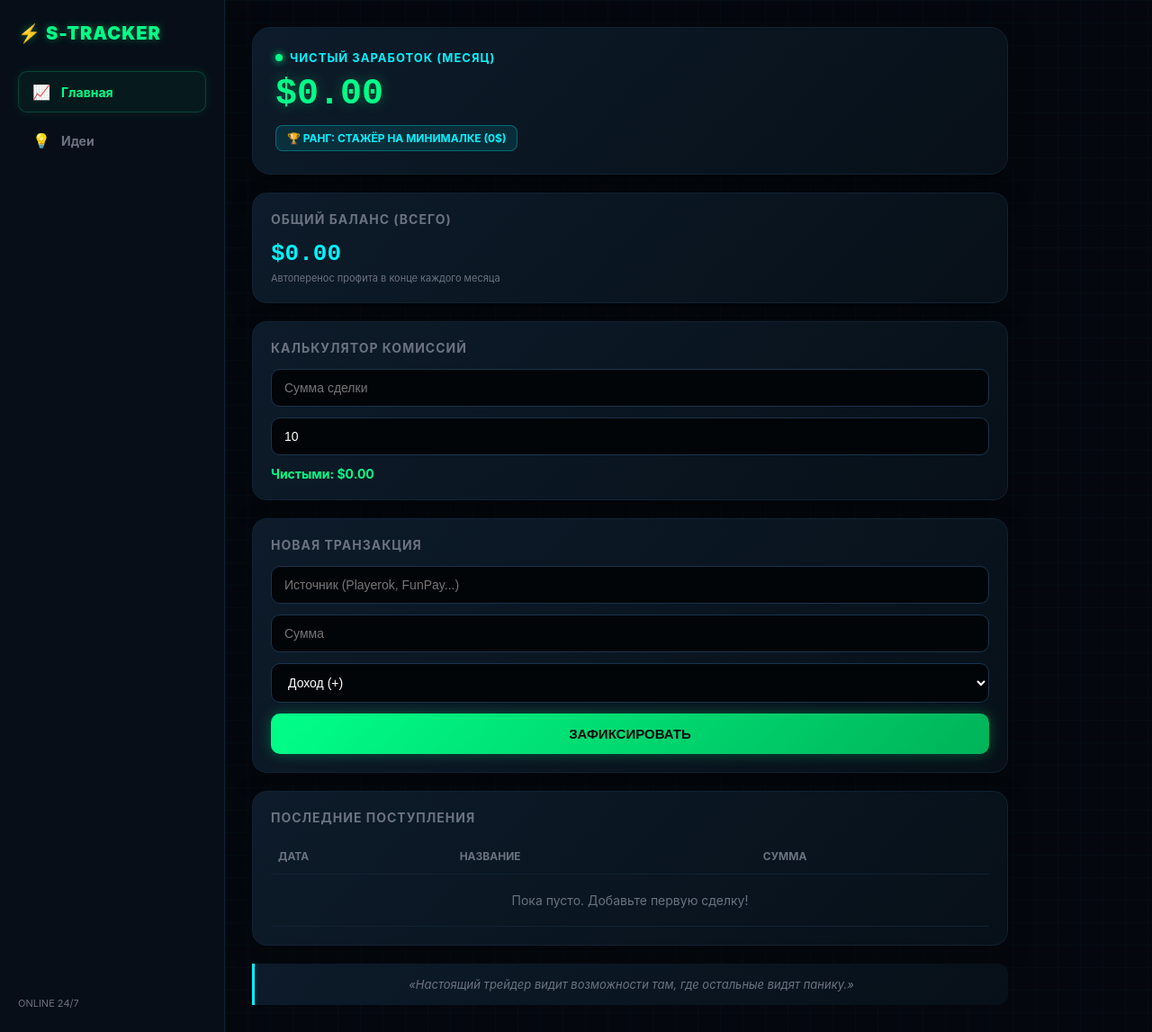
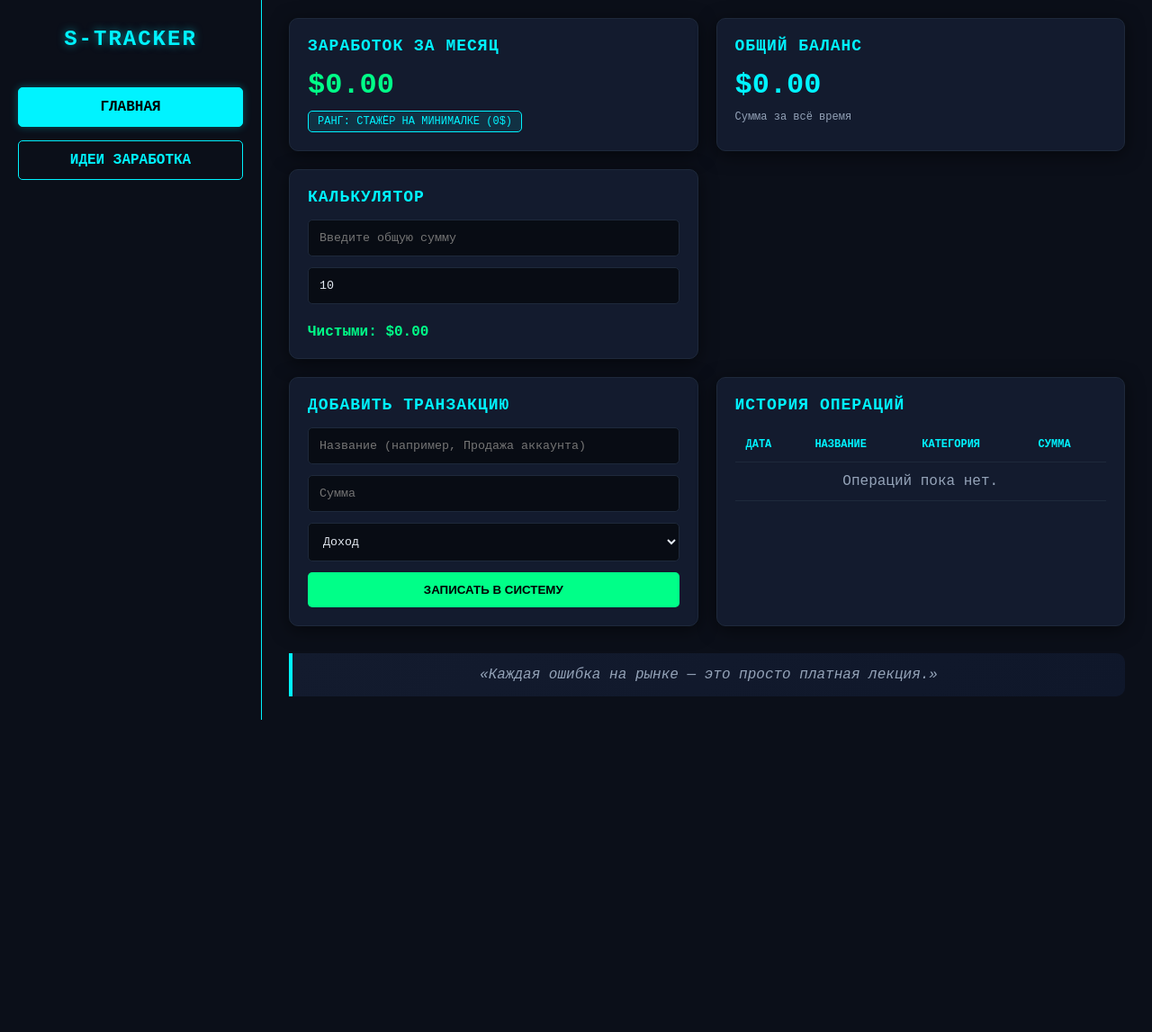
Before and after one commit to Siobaba/s-tracker, a Flask app: page / in a window 1280 px wide. Shown: the whole page at 90% size. After the commit the page ends 800 px from the top, so only its background shows below. Run offline with Flask 3, Linux system fonts and the light colour scheme; data comes from the database, SQL or seed files in the repository; data that the repository does not hold is empty.

Commit message:
Update index.html

```diff
--- a/templates/index.html
+++ b/templates/index.html
@@ -5,368 +5,317 @@
     <meta name="viewport" content="width=device-width, initial-scale=1.0">
     <title>S-TRACKER // TERMINAL</title>
     <style>
+        /* ТОТ САМЫЙ ОРИГИНАЛЬНЫЙ ЦВЕТОВОЙ КОД */
         :root {
-            --bg-color: #04080e;
-            --sidebar-bg: #070e18;
-            --card-bg: linear-gradient(135deg, #0d1b2a, #071018);
-            --neon-green: #00ff88;
-            --neon-cyan: #00f3ff;
-            --text-main: #ffffff;
-            --text-muted: #6b7280;
-            --border-color: #112233;
-        }
-
-        * {
-            box-sizing: border-box;
-            margin: 0;
-            padding: 0;
+            --bg-color: #0b0f19;
+            --card-bg: #131b2e;
+            --accent-green: #00ff88;
+            --accent-cyan: #00f3ff;
+            --text-main: #e2e8f0;
+            --text-muted: #94a3b8;
+            --border-color: #1e293b;
         }
 
         body {
             background-color: var(--bg-color);
             color: var(--text-main);
-            font-family: -apple-system, BlinkMacSystemFont, 'Segoe UI', Roboto, sans-serif;
+            font-family: 'Courier New', Courier, monospace;
+            margin: 0;
             display: flex;
             min-height: 100vh;
-            background-image:
-                linear-gradient(rgba(0, 243, 255, 0.02) 1px, transparent 1px),
-                linear-gradient(90deg, rgba(0, 243, 255, 0.02) 1px, transparent 1px);
-            background-size: 25px 25px;
         }
 
-        /* Левая панель навигации (Сайдбар) */
+        /* ЛЕВАЯ ПАНЕЛЬ ДЛЯ ПК */
         .sidebar {
             width: 250px;
-            background: var(--sidebar-bg);
-            border-right: 1px solid var(--border-color);
-            padding: 25px 20px;
+            background-color: var(--bg-color);
+            border-right: 1px solid var(--accent-cyan);
+            padding: 20px;
             display: flex;
             flex-direction: column;
-            justify-content: space-between;
-            flex-shrink: 0;
+        }
+        .sidebar h1 {
+            color: var(--accent-cyan);
+            font-size: 24px;
+            margin-top: 10px;
+            margin-bottom: 40px;
+            text-align: center;
+            text-shadow: 0 0 10px rgba(0, 243, 255, 0.5);
+            letter-spacing: 2px;
+        }
+        .nav-links {
+            display: flex;
+            flex-direction: column;
+            gap: 15px;
+        }
+        .nav-links a {
+            color: var(--accent-cyan);
+            text-decoration: none;
+            font-size: 16px;
+            font-weight: bold;
+            padding: 12px;
+            border: 1px solid var(--accent-cyan);
+            border-radius: 5px;
+            text-align: center;
+            text-transform: uppercase;
+            transition: 0.2s;
+        }
+        .nav-links a:hover, .nav-links a.active {
+            background: var(--accent-cyan);
+            color: #000;
+            box-shadow: 0 0 10px rgba(0, 243, 255, 0.3);
         }
 
-        .logo {
-            font-size: 20px;
-            font-weight: 900;
-            color: var(--neon-green);
-            letter-spacing: 1px;
-            text-shadow: 0 0 10px rgba(0, 255, 136, 0.4);
-            margin-bottom: 30px;
-            display: flex;
-            align-items: center;
-            gap: 8px;
-        }
-
-        .nav-list {
-            list-style: none;
-            display: flex;
-            flex-direction: column;
-            gap: 8px;
-        }
-
-        .nav-link {
-            display: flex;
-            align-items: center;
-            gap: 12px;
-            padding: 12px 15px;
-            color: var(--text-muted);
-            text-decoration: none;
-            font-size: 14px;
-            font-weight: 700;
-            border-radius: 10px;
-            border: 1px solid transparent;
-            transition: 0.2s;
-        }
-
-        .nav-link.active, .nav-link:hover {
-            color: var(--neon-green);
-            background: rgba(0, 255, 136, 0.05);
-            border-color: rgba(0, 255, 136, 0.2);
-            box-shadow: 0 0 12px rgba(0, 255, 136, 0.1);
-        }
-
-        .nav-link span {
-            font-size: 16px;
-        }
-
-        /* Главная рабочая область справа */
+        /* ОСНОВНОЙ КОНТЕНТ */
         .main-content {
             flex: 1;
-            padding: 30px;
+            padding: 20px 30px;
             overflow-y: auto;
-            max-width: 900px;
         }
-
-        /* Главная карточка баланса */
-        .main-card {
-            background: var(--card-bg);
-            border: 1px solid var(--border-color);
-            border-radius: 20px;
-            padding: 25px;
-            margin-bottom: 20px;
-            box-shadow: 0 10px 30px rgba(0,0,0,0.5);
-        }
-
-        .balance-label {
-            color: var(--neon-cyan);
-            font-size: 13px;
-            font-weight: 700;
+        h2 {
+            color: var(--accent-cyan);
             text-transform: uppercase;
             letter-spacing: 1px;
-            display: flex;
-            align-items: center;
-            gap: 8px;
+            margin-top: 0;
+            font-size: 18px;
+        }
+        .dashboard-grid {
+            display: grid;
+            grid-template-columns: repeat(auto-fit, minmax(300px, 1fr));
+            gap: 20px;
+            margin-bottom: 20px;
+        }
+        .card {
+            background-color: var(--card-bg);
+            border: 1px solid var(--border-color);
+            border-radius: 10px;
+            padding: 20px;
+            box-shadow: 0 4px 20px rgba(0,0,0,0.5);
+        }
+        .stat-value {
+            font-size: 32px;
+            font-weight: bold;
+            color: var(--accent-green);
+            margin-top: 10px;
             margin-bottom: 10px;
         }
-
-        .balance-label::before {
-            content: '';
-            width: 8px;
-            height: 8px;
-            background: var(--neon-green);
-            border-radius: 50%;
-            box-shadow: 0 0 8px var(--neon-green);
-        }
-
-        .balance-amount {
-            font-size: 40px;
-            font-weight: 900;
-            color: var(--neon-green);
-            text-shadow: 0 0 15px rgba(0, 255, 136, 0.3);
-            font-family: 'Courier New', monospace;
-            margin-bottom: 12px;
-        }
-
         .rank-badge {
             display: inline-block;
             background: rgba(0, 243, 255, 0.1);
-            color: var(--neon-cyan);
-            border: 1px solid rgba(0, 243, 255, 0.3);
-            padding: 6px 12px;
-            border-radius: 8px;
+            color: var(--accent-cyan);
+            border: 1px solid var(--accent-cyan);
+            padding: 4px 10px;
+            border-radius: 5px;
             font-size: 12px;
-            font-weight: 700;
             text-transform: uppercase;
         }
-
-        /* Карточки */
-        .card {
-            background: var(--card-bg);
+        input, select {
+            background: #080c14;
             border: 1px solid var(--border-color);
-            border-radius: 16px;
-            padding: 20px;
-            margin-bottom: 20px;
-            box-shadow: 0 8px 25px rgba(0,0,0,0.4);
-        }
-
-        .card-title {
-            font-size: 14px;
-            font-weight: 700;
-            color: var(--text-muted);
-            text-transform: uppercase;
-            letter-spacing: 1px;
-            margin-bottom: 15px;
-        }
-
-        input, select {
+            color: var(--text-main);
+            padding: 12px;
+            border-radius: 5px;
             width: 100%;
-            background: #020508;
-            border: 1px solid #1a334e;
-            color: #fff;
-            padding: 12px 14px;
-            border-radius: 10px;
-            font-size: 14px;
+            box-sizing: border-box;
             margin-bottom: 12px;
-            box-sizing: border-box;
+            font-family: inherit;
             outline: none;
         }
-
         input:focus, select:focus {
-            border-color: var(--neon-cyan);
-            box-shadow: 0 0 10px rgba(0, 243, 255, 0.2);
+            border-color: var(--accent-cyan);
         }
-
-        .btn-main {
+        button {
+            background-color: var(--accent-green);
+            color: #000;
+            font-weight: bold;
+            cursor: pointer;
+            transition: 0.2s;
+            border: none;
+            padding: 12px;
             width: 100%;
-            background: linear-gradient(135deg, var(--neon-green), #00b359);
-            color: #050a0f;
-            border: none;
-            padding: 14px;
-            border-radius: 10px;
-            font-size: 15px;
-            font-weight: 800;
+            border-radius: 5px;
             text-transform: uppercase;
-            cursor: pointer;
-            box-shadow: 0 0 15px rgba(0, 255, 136, 0.3);
-            transition: 0.2s;
         }
-
-        .btn-main:hover {
-            box-shadow: 0 0 25px var(--neon-green);
+        button:hover {
+            box-shadow: 0 0 10px var(--accent-green);
         }
-
-        /* Таблица */
         table {
             width: 100%;
             border-collapse: collapse;
-            font-size: 14px;
+            margin-top: 10px;
         }
-
         th, td {
-            padding: 12px 8px;
+            padding: 12px;
             text-align: left;
             border-bottom: 1px solid var(--border-color);
         }
-
         th {
+            color: var(--accent-cyan);
+            text-transform: uppercase;
+            font-size: 12px;
+        }
+        .quote-box {
+            background: linear-gradient(135deg, #131b2e, #0f172a);
+            border-left: 4px solid var(--accent-cyan);
+            padding: 15px;
+            margin-top: 30px;
+            border-radius: 0 10px 10px 0;
+            font-style: italic;
             color: var(--text-muted);
-            font-size: 12px;
-            text-transform: uppercase;
+            text-align: center;
         }
 
-        .quote-box {
-            background: var(--card-bg);
-            border-left: 3px solid var(--neon-cyan);
-            padding: 15px;
-            border-radius: 0 12px 12px 0;
-            color: var(--text-muted);
-            font-size: 13px;
-            font-style: italic;
-            text-align: center;
-            margin-top: 20px;
+        /* НИЖНЯЯ ПАНЕЛЬ ДЛЯ ТЕЛЕФОНА */
+        .bottom-nav {
+            display: none;
         }
 
-        /* Адаптив под мобилки: если экран узкий, сайдбар уходит наверх */
         @media (max-width: 768px) {
             body {
                 flex-direction: column;
+                padding-bottom: 70px; /* Отступ под меню на телефоне */
             }
             .sidebar {
-                width: 100%;
-                border-right: none;
-                border-bottom: 1px solid var(--border-color);
-                padding: 15px 20px;
-            }
-            .nav-list {
-                flex-direction: row;
-                justify-content: space-around;
+                display: none; /* Прячем боковую панель на телефоне */
             }
             .main-content {
                 padding: 15px;
+            }
+            .bottom-nav {
+                display: flex;
+                position: fixed;
+                bottom: 0;
+                left: 0;
+                width: 100%;
+                background: #0b0f19;
+                border-top: 1px solid var(--accent-cyan);
+                justify-content: space-around;
+                padding: 12px 0;
+                z-index: 1000;
+            }
+            .bottom-nav a {
+                color: var(--accent-cyan);
+                text-decoration: none;
+                font-size: 12px;
+                font-weight: bold;
+                text-transform: uppercase;
+                display: flex;
+                flex-direction: column;
+                align-items: center;
+                gap: 5px;
+            }
+            .bottom-nav a.active {
+                color: var(--accent-green);
             }
         }
     </style>
 </head>
 <body>
 
-    <!-- Левая панель навигации -->
+    <!-- Левая панель навигации (Только на ПК) -->
     <aside class="sidebar">
-        <div>
-            <div class="logo">⚡ S-TRACKER</div>
-            <ul class="nav-list">
-                <li><a href="/" class="nav-link active"><span>📈</span> Главная</a></li>
-                <li><a href="/ideas" class="nav-link"><span>💡</span> Идеи</a></li>
-            </ul>
+        <h1>S-TRACKER</h1>
+        <div class="nav-links">
+            <a href="/" class="active">Главная</a>
+            <a href="/ideas">Идеи заработка</a>
         </div>
-        <div style="font-size: 11px; color: var(--text-muted);">ONLINE 24/7</div>
     </aside>
 
-    <!-- Основная правая часть -->
+    <!-- Главная рабочая панель -->
     <main class="main-content">
-        <!-- Главная карточка: Заработок за месяц + Ранг -->
-        <div class="main-card">
-            <div class="balance-label">Чистый заработок (Месяц)</div>
-            <div class="balance-amount">${{ "%.2f"|format(month_total) }}</div>
-            <div class="rank-badge">🏆 Ранг: {{ current_rank }}</div>
+        <div class="dashboard-grid">
+            <div class="card">
+                <h2>Заработок за месяц</h2>
+                <div class="stat-value">${{ "%.2f"|format(month_total) }}</div>
+                <div><span class="rank-badge">Ранг: {{ current_rank }}</span></div>
             </div>
 
-        <!-- Вторая карточка: Общий баланс за всё время -->
             <div class="card">
-            <div class="card-title">Общий баланс (Всего)</div>
-            <div style="font-size: 26px; font-weight: 900; color: var(--neon-cyan); font-family: 'Courier New', monospace;">
-                ${{ "%.2f"|format(all_time_balance) }}
-            </div>
-            <div style="font-size: 11px; color: var(--text-muted); margin-top: 5px;">Автоперенос профита в конце каждого месяца</div>
+                <h2>Общий баланс</h2>
+                <div class="stat-value" style="color: var(--accent-cyan);">${{ "%.2f"|format(all_time_balance) }}</div>
+                <div style="font-size: 12px; color: var(--text-muted); margin-top: 10px;">Сумма за всё время</div>
             </div>
 
-        <!-- Калькулятор комиссий -->
             <div class="card">
-            <div class="card-title">Калькулятор комиссий</div>
-            <input type="number" id="calc-amount" placeholder="Сумма сделки" oninput="calcFee()">
-            <input type="number" id="calc-percent" placeholder="Процент комиссии (%)" value="10" oninput="calcFee()">
-            <div id="calc-result" style="font-weight: bold; color: var(--neon-green); font-size: 14px;">
-                Чистыми: $0.00
+                <h2>Калькулятор</h2>
+                <input type="number" id="calc-amount" placeholder="Введите общую сумму" oninput="calculateFee()">
+                <input type="number" id="calc-fee-percent" placeholder="Процент комиссии (например, 10)" value="10" oninput="calculateFee()">
+                <div id="calc-result" style="margin-top: 10px; font-weight: bold; color: var(--accent-green);">Чистыми: $0.00</div>
             </div>
         </div>
 
-        <!-- Добавление транзакции -->
+        <div class="dashboard-grid">
             <div class="card">
-            <div class="card-title">Новая транзакция</div>
+                <h2>Добавить транзакцию</h2>
                 <form method="POST" action="/add">
-                <input type="text" name="title" placeholder="Источник (Playerok, FunPay...)" required>
+                    <input type="text" name="title" placeholder="Название (например, Продажа аккаунта)" required>
                     <input type="number" step="0.01" name="amount" placeholder="Сумма" required>
                     <select name="category">
-                    <option value="Доход">Доход (+)</option>
-                    <option value="Расход">Расход (-)</option>
+                        <option value="Доход">Доход</option>
+                        <option value="Расход">Расход</option>
                     </select>
-                <button type="submit" class="btn-main">Зафиксировать</button>
+                    <button type="submit">ЗАПИСАТЬ В СИСТЕМУ</button>
                 </form>
             </div>
 
-        <!-- История операций -->
-        <div class="card">
-            <div class="card-title">Последние поступления</div>
+            <div class="card" style="grid-column: span 1;">
+                <h2>История операций</h2>
                 <table>
                     <thead>
                         <tr>
                             <th>Дата</th>
                             <th>Название</th>
+                            <th>Категория</th>
                             <th>Сумма</th>
                         </tr>
                     </thead>
                     <tbody>
                         {% for tx in transactions %}
                         <tr>
-                        <td style="color: var(--text-muted); font-size: 12px;">{{ tx.date }}</td>
+                            <td>{{ tx.date }}</td>
                             <td>{{ tx.title }}</td>
-                        <td style="font-weight: 800; font-family: monospace; color: {{ 'var(--neon-green)' if tx.amount > 0 else '#ff4d4d' }};">
+                            <td>{{ tx.category }}</td>
+                            <td style="color: {{ 'var(--accent-green)' if tx.amount > 0 else '#ff4d4d' }};">
                                 {{ "+$" if tx.amount > 0 else "$" }}{{ "%.2f"|format(tx.amount) }}
                             </td>
                         </tr>
                         {% else %}
                         <tr>
-                        <td colspan="3" style="text-align: center; color: var(--text-muted); padding: 20px;">
-                            Пока пусто. Добавьте первую сделку!
-                        </td>
+                            <td colspan="4" style="text-align: center; color: var(--text-muted);">Операций пока нет.</td>
                         </tr>
                         {% endfor %}
                     </tbody>
                 </table>
             </div>
+        </div>
 
-        <!-- Мотивирующие цитаты -->
-        <div class="quote-box" id="quote-text">
-            Загрузка протокола Уолл-стрит...
+        <div class="quote-box" id="quote-container">
+            Загрузка мудрости Уолл-стрит...
         </div>
     </main>
 
+    <!-- Нижняя панель навигации (Только на Телефоне) -->
+    <nav class="bottom-nav">
+        <a href="/" class="active">Главная</a>
+        <a href="/ideas">Идеи</a>
+    </nav>
+
     <script>
-        function calcFee() {
-            const sum = parseFloat(document.getElementById('calc-amount').value) || 0;
-            const fee = parseFloat(document.getElementById('calc-percent').value) || 0;
-            const feeVal = sum * (fee / 100);
-            const net = sum - feeVal;
-            document.getElementById('calc-result').innerText = `Чистыми: $${net.toFixed(2)} (Комиссия: $${feeVal.toFixed(2)})`;
+        function calculateFee() {
+            const amount = parseFloat(document.getElementById('calc-amount').value) || 0;
+            const feePercent = parseFloat(document.getElementById('calc-fee-percent').value) || 0;
+            const feeAmount = amount * (feePercent / 100);
+            const netAmount = amount - feeAmount;
+            document.getElementById('calc-result').innerText = `Чистыми: ${netAmount.toFixed(2)} (Комиссия: ${feeAmount.toFixed(2)})`;
         }
 
         const quotes = {{ quotes | tojson }};
-        function updateQuote() {
-            const idx = Math.floor(Math.random() * quotes.length);
-            document.getElementById('quote-text').innerText = quotes[idx];
+        function showRandomQuote() {
+            const randomIndex = Math.floor(Math.random() * quotes.length);
+            document.getElementById('quote-container').innerText = quotes[randomIndex];
         }
-        updateQuote();
-        setInterval(updateQuote, 8000);
+        showRandomQuote();
+        setInterval(showRandomQuote, 8000);
     </script>
 </body>
 </html>
```
Lines whose indentation alone changed are shown as unchanged.
